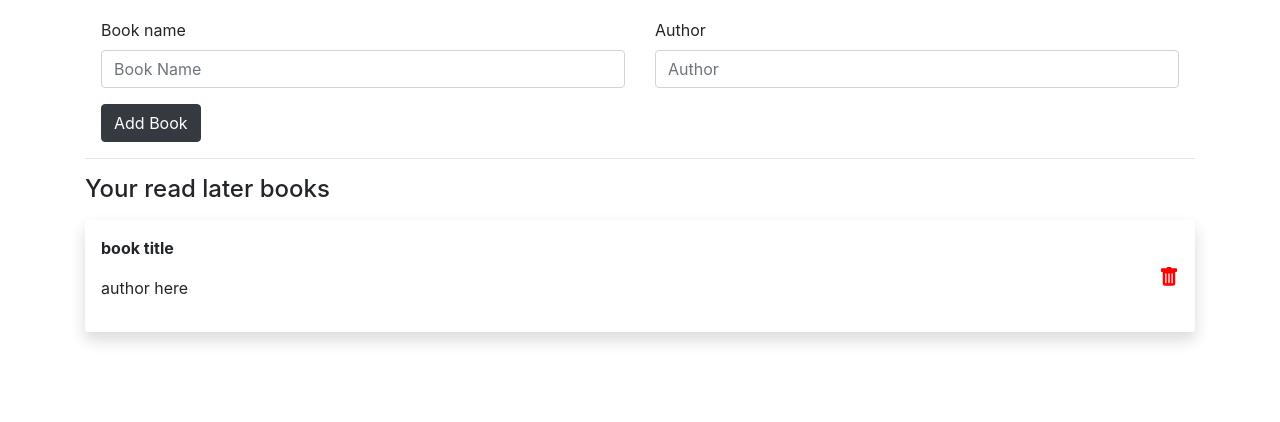
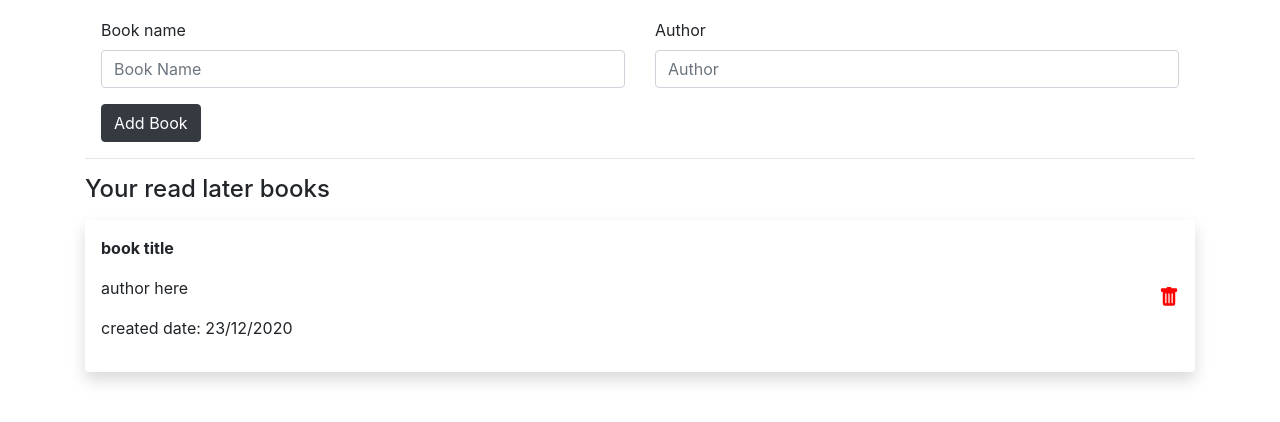
Before and after one commit to osamaakb/read-later-JS, a plain HTML site: page index.html in a window 1280 px wide. Shown: the part 62-484 px from the top of the page. Drawn offline with nearby package versions, Linux system fonts and the light colour scheme.

Commit message:
add created date to HTML

```diff
--- a/index.html
+++ b/index.html
@@ -61,6 +61,7 @@
         <div>
             <p class="font-weight-bold">book title</p>
             <p>author here</p>
+            <p>created date: 23/12/2020</p>
         </div>
         <div>
             <a id="deleteBook" href="">
```
